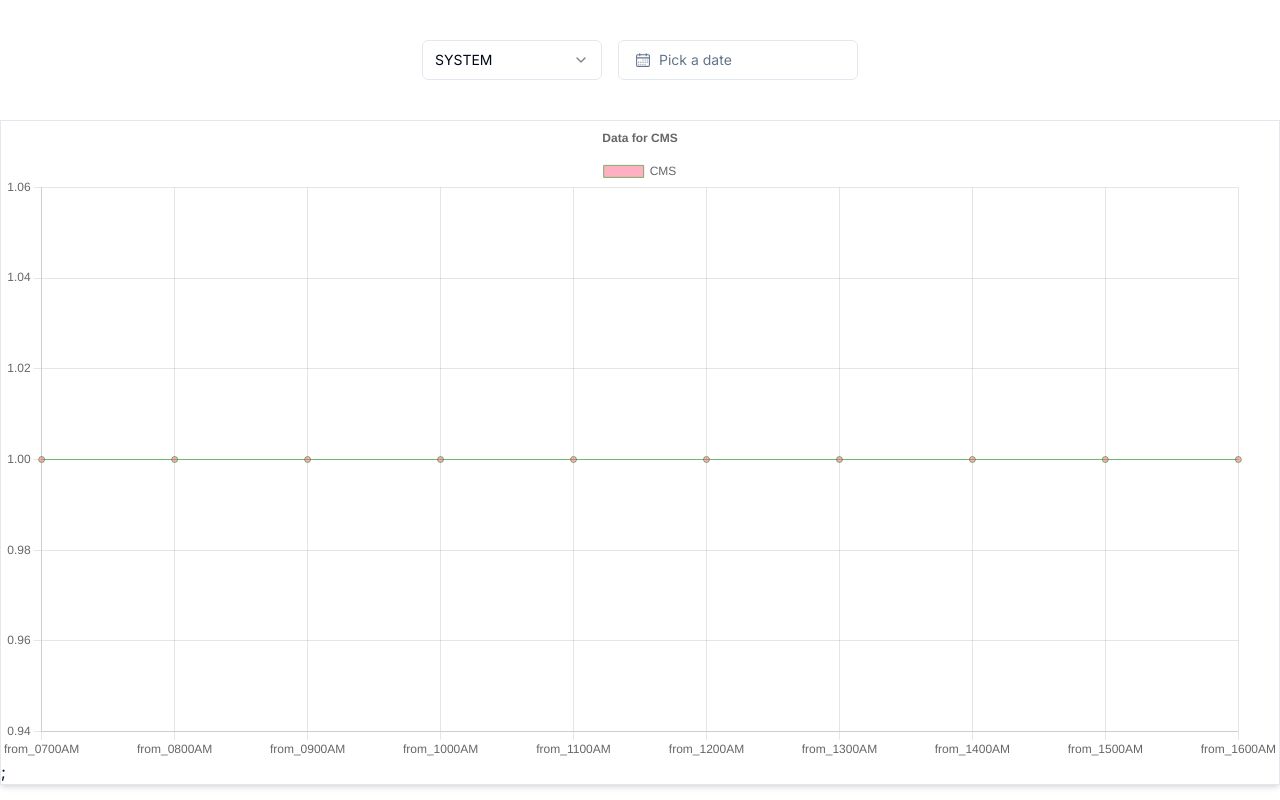
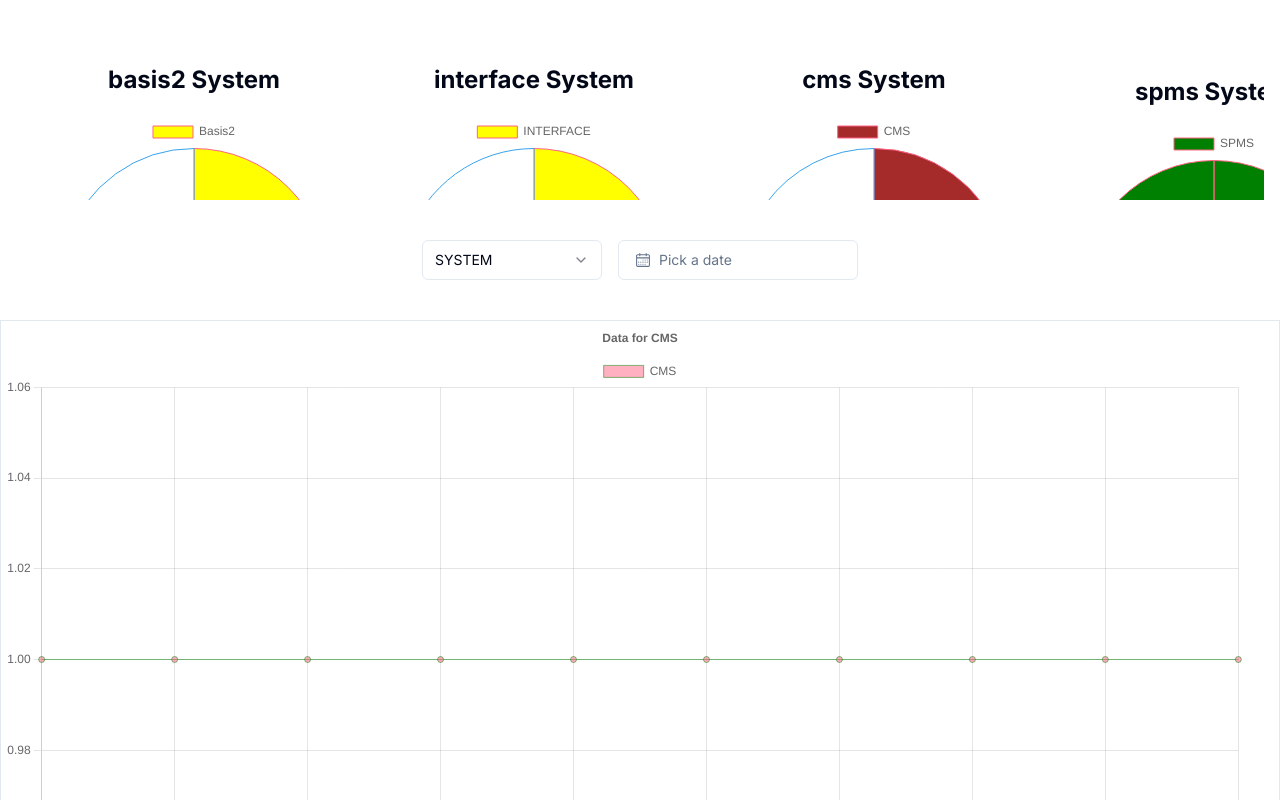
Before and after one commit to mungaben/RMS, a Next.js app: page /DashBoard in a window 1280 px wide. Shown: the top 800 px of the page. Built offline with nearby package versions, Linux system fonts and the light colour scheme.

Commit message:
systemHealth check

```diff
--- a/app/DashBoard/components/Basis2/Basis2Data.tsx
+++ b/app/DashBoard/components/Basis2/Basis2Data.tsx
@@ -6,6 +6,7 @@ import React from 'react'
 import LineChart from './LineChart';
 import TopBar from './TopBar';
 import { useDashboardStore } from '../../lib/store/Dashboardstore';
+import SystemHealth from "@/app/DashBoard/components/Basis2/TopBar/SystemHealth";
 
 
 const Basis2Data = () => {
@@ -16,7 +17,9 @@ const Basis2Data = () => {
 
   return (
     <div className=' flex flex-col'>
+
       <div className=' w-full justify-center flex items-center'>
+
         <div>
           <TopBar/>
         </div>
--- a/app/DashBoard/components/Basis2/LineChart.tsx
+++ b/app/DashBoard/components/Basis2/LineChart.tsx
@@ -39,6 +39,7 @@ const LineChart: React.FC<LineChartProps> = ({ System }) => {
 
   const fromTimeArray: FromTime[] = Object.values(FromTime);
   const dashboard = useDashboardStore((state) => state.dashboard);
+  const tabledatas=useTableStore((state) => state.tableRowData);
 
   const options = {
     responsive: true,
@@ -55,7 +56,7 @@ const LineChart: React.FC<LineChartProps> = ({ System }) => {
 
   const tableData = useTableStore((state) => state.tableRowData);
   const Basis2Data = useCallback(() => {
-    const basis2DataList = tableData.flatMap((item) => {
+    const basis2DataList = tabledatas?.flatMap((item) => {
       return item.cells
         .filter((cell) => cell.name === System)
         .map((cell) => ({
@@ -63,6 +64,8 @@ const LineChart: React.FC<LineChartProps> = ({ System }) => {
           cell: cell,
         }));
     });
+    console.log("basis2DataList from tablestore in Linecharts", basis2DataList);
+
 
     return basis2DataList;
   },[System]);
--- /dev/null
+++ b/app/DashBoard/components/Basis2/TopBar/SystemHealth.tsx
@@ -0,0 +1,126 @@
+"use client";
+
+import React, { useCallback, useEffect } from "react";
+
+import { Chart as ChartJS, ArcElement, Tooltip, Legend } from "chart.js";
+import { Doughnut } from "react-chartjs-2";
+import {
+  FromTime,
+  TableHeadData,
+} from "@/app/ReportTables/components/Tabledata";
+import useTableStore from "@/app/ReportTables/lib/store/TableStore";
+import { useDashboardStore } from "@/app/DashBoard/lib/store/Dashboardstore";
+import { shallow } from "zustand/shallow";
+
+ChartJS.register(ArcElement, Tooltip, Legend);
+type TableHeadData =
+  | "Basis2"
+  | "INTERFACE"
+  | "CMS"
+  | "SPMS"
+  | "NEW PERPAY"
+  | "OLD PERPAY"
+  | "UTILITY MASTER"
+  | "INTERNET"
+  | "Exchange BrowserMail";
+
+interface SystemHealthProps {
+  System: TableHeadData;
+}
+
+const SystemHealth: React.FC<SystemHealthProps> = ({ System }) => {
+  const fromTimeArray: FromTime[] = Object.values(FromTime);
+  const dashboard = useDashboardStore((state) => state.dashboard);
+  const tabledatas = useTableStore((state) => state.tableRowData);
+  const system = useDashboardStore((state) => state.system);
+
+  const tableData = useTableStore((state) => state.tableRowData, shallow);
+
+  const Basis2Data = useCallback(() => {
+    const basis2DataList = tabledatas?.flatMap((item) => {
+      return item.cells
+        .filter((cell) => cell.name === System)
+        .map((cell) => ({
+          id: item.id,
+          cell: cell,
+        }));
+    });
+
+    return basis2DataList;
+  }, [tabledatas]);
+
+  useEffect(() => {
+    console.log("time set in the graph in system Health", dashboard);
+    Basis2Data();
+  }, []);
+
+  const basis2DataList = Basis2Data();
+  const labels = fromTimeArray.map((item) => item);
+  const dataavil = labels
+    .map((item) =>
+      basis2DataList
+        .filter((data) => data.id === item)
+        .map((data) => data.cell.value)
+        .flat()
+    )
+    .flat();
+
+  const ExpectedTotals = dataavil.length * 5;
+
+  const TotalValues = dataavil.reduce((a, b) => a + b, 0);
+
+  const remainingData = ExpectedTotals - TotalValues;
+
+  const percentageDifference = (remainingData / ExpectedTotals) * 100;
+
+  let backgroundColor = "green";
+  let titlelable = "";
+  if (percentageDifference > 25) {
+    titlelable = "ok";
+    backgroundColor = "lightgreen";
+  }
+  if (percentageDifference > 50) {
+    titlelable = "warning";
+    backgroundColor = "purple";
+  }
+  if (percentageDifference > 75) {
+    titlelable = "warning";
+    backgroundColor = "brown";
+  } else if (percentageDifference > 10) {
+    titlelable = "warning";
+    backgroundColor = "yellow";
+  } else if (percentageDifference > 5) {
+    titlelable = "working";
+    backgroundColor = "red";
+  }
+
+  const data = {
+    labels: [System],
+    datasets: [
+      {
+        data: [TotalValues, remainingData],
+        backgroundColor: [backgroundColor, "white"],
+        borderColor: ["rgba(255, 99, 132, 1)", "rgba(54, 162, 235, 1)"],
+        borderWidth: 1,
+      },
+    ],
+  };
+
+  return (
+    <div className=" flex flex-col justify-center items-center mt-5 mb-5  md:mx-5 h-full">
+      <div className="m-5">
+        <h1>
+          <span className="text-2xl font-bold flex">
+            {System.toLowerCase()} System
+          </span>
+        </h1>
+      </div>
+      <div className=" flex m-auto">
+        <Doughnut data={data} />
+      </div>
+      <div className=" m-4">{titlelable}</div>
+    </div>
+  );
+};
+
+export default SystemHealth;
--- /dev/null
+++ b/app/DashBoard/components/Basis2/TopBar/TopBarHealth.tsx
@@ -0,0 +1,33 @@
+"use client";
+
+import { TableHeadData } from "@/app/ReportTables/components/Tabledata";
+import React from "react";
+import SystemHealth from "./SystemHealth";
+type TableHeadData =
+  | "Basis2"
+  | "INTERFACE"
+  | "CMS"
+  | "SPMS"
+  | "NEW PERPAY"
+  | "OLD PERPAY"
+  | "UTILITY MASTER"
+  | "INTERNET"
+  | "Exchange BrowserMail";
+
+const TopBarHealth = () => {
+  return (
+    <div className="px-4 overflow-x-hidden">
+      <div className=" flex flex-row  overflow-scroll justify-between items-center p-2 ">
+        {TableHeadData.map((item: TableHeadData, index: number) => (
+          <div key={index}>
+            <div>
+              <SystemHealth System={item} />
+            </div>
+          </div>
+        ))}
+      </div>
+    </div>
+  );
+};
+
+export default TopBarHealth;
--- a/app/DashBoard/page.tsx
+++ b/app/DashBoard/page.tsx
@@ -1,13 +1,19 @@
-
-import React from 'react'
-import Basis2Data from './components/Basis2/Basis2Data'
+import React from "react";
+import Basis2Data from "./components/Basis2/Basis2Data";
+import SystemHealth from "./components/Basis2/TopBar/SystemHealth";
+import TopBarHealth from "./components/Basis2/TopBar/TopBarHealth";
 
 const page = () => {
   return (
-    <div>
-        <Basis2Data/>
+    <div className="w-full h-screen">
+      <div className="h-1/4 overflow-x-hidden">
+        <TopBarHealth/>
+      </div>
+      <div>
+        <Basis2Data />
+      </div>
     </div>
-  )
-}
+  );
+};
 
-export default page
+export default page;
--- a/app/ReportTables/components/Tabledata.ts
+++ b/app/ReportTables/components/Tabledata.ts
@@ -2,11 +2,20 @@ import { table } from "console";
 
 
 
+type TableHeadDatas =
+  | "Basis2"
+  | "INTERFACE"
+  | "CMS"
+  | "SPMS"
+  | "NEW PERPAY"
+  | "OLD PERPAY"
+  | "UTILITY MASTER"
+  | "INTERNET"
+  | "Exchange BrowserMail";
 
 
 
-
-export const TableHeadData = [
+export const TableHeadData:TableHeadDatas[] = [
     "Basis2",
     "INTERFACE",
     "CMS",
```
